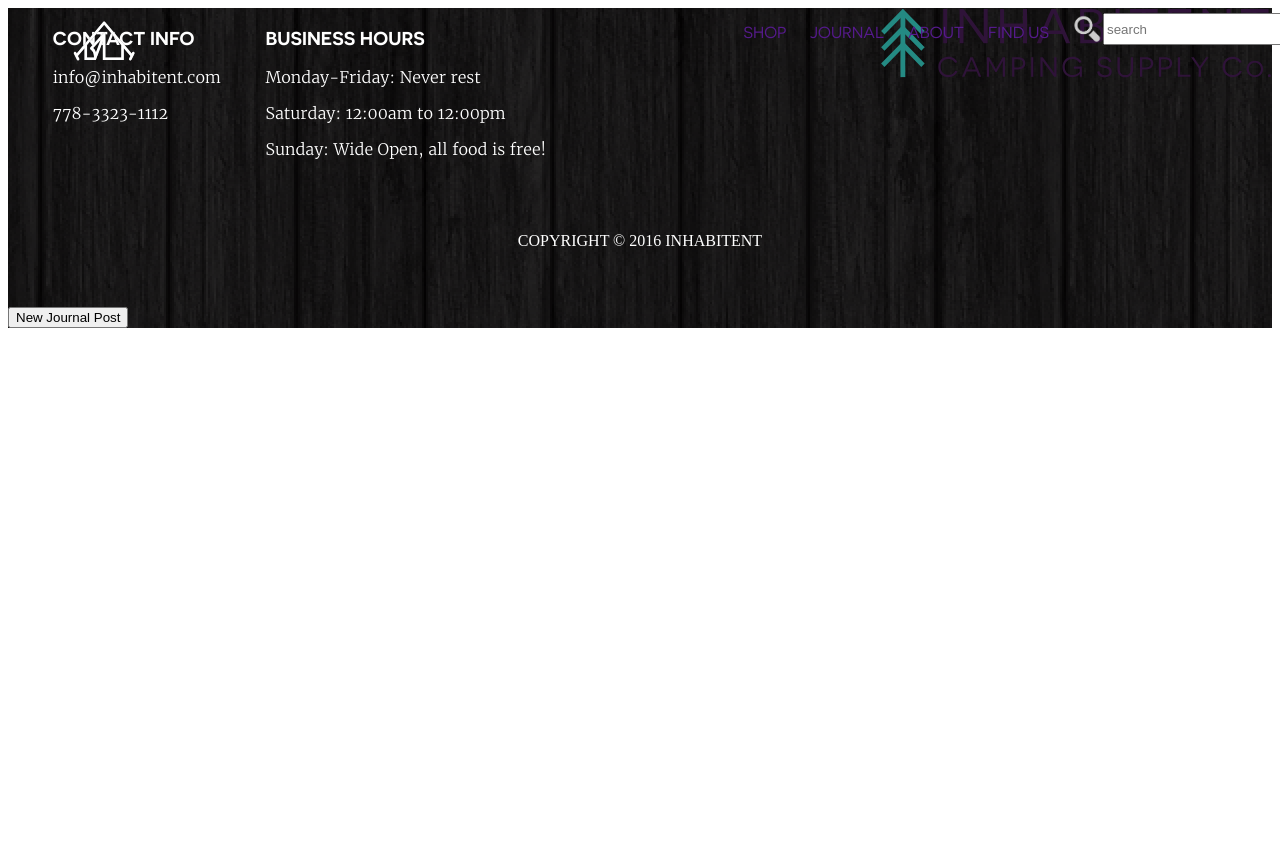
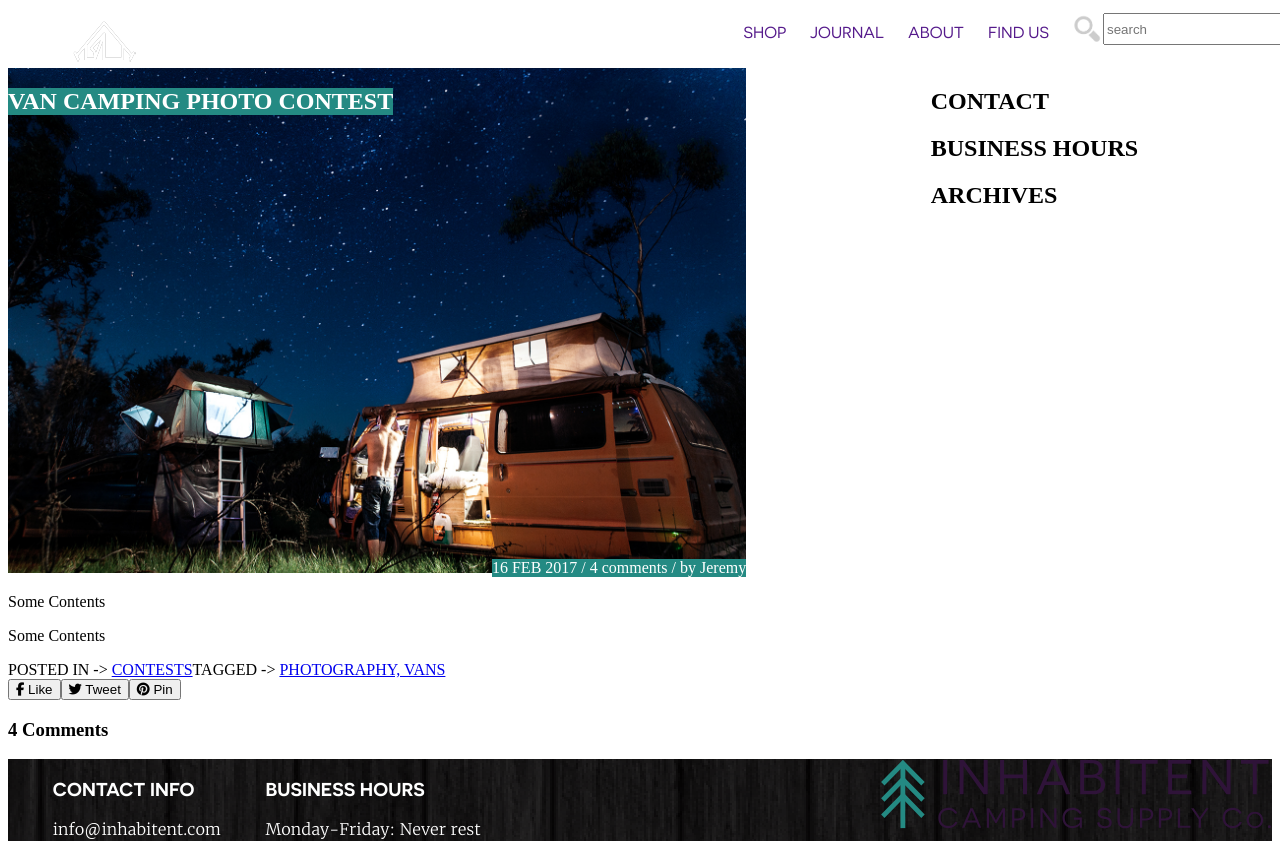
Before and after one commit to HoverEagle2016/RA-Project03-Cohabitent, an Angular app: page / in a window 1280 px wide. Shown: the top 841 px of the page. Before the commit the page ends 800 px from the top, so only its background shows below. Built offline with nearby package versions, Linux system fonts and the light colour scheme.

Commit message:
Set up single post component foundation.

```diff
--- a/src/app/components/journal/journal-entry/journal-entry.component.css
+++ b/src/app/components/journal/journal-entry/journal-entry.component.css
@@ -0,0 +1,39 @@
+.site-content{
+	display: flex;
+}
+
+.content-area {
+	width: 73%;
+}
+
+.widget-area {
+	width: 27%;
+	float: right;
+}
+.site-content {
+	padding-top: 60px;
+}
+
+.entry-header {
+	position: relative;
+	width: 80%;
+}
+
+.entry-title {
+		background-color: #248a83;
+		color: white;
+		position: absolute;
+		top: 0;
+}
+
+.entry-meta {
+	background-color: #248a83;
+	color: white;
+	position: absolute;
+	bottom: 0;
+	right: 0;
+}
+
+img {
+	width: 100%;
+}
--- a/src/app/components/journal/journal-entry/journal-entry.component.html
+++ b/src/app/components/journal/journal-entry/journal-entry.component.html
@@ -1,18 +1,76 @@
+<div id="content" class="site-content">
 
-	<div id="content">
-		<div id="primary">
+	<div id="primary" class="content-area">
 		<div id="main">
 			<article>
+				<header class="entry-header">
+					<img src="../../../../assets/images/blog-photos/van-camper.jpg">
+					<h1 class="entry-title">VAN CAMPING PHOTO CONTEST</h1>
+					<div class="entry-meta">
+						<span class="posted-on">16 FEB 2017</span>
+						 /
+						<span class="comments-link"> 4 comments</span>
+						 /
+						<span class="byline">by Jeremy </span>
+					</div>
+				</header> <!--entry-header -->
 
+				<div class="entry-content">
+					<p>Some Contents</p>
+					<p>Some Contents</p>
+				</div> <!--entry-content -->
+
+				<footer class="entry-footer">
+					<span class="category-link">POSTED IN ->
+						<a href="#">CONTESTS</a>
+					</span>
+					<span class="tags-link">TAGGED ->
+						<a href="#">PHOTOGRAPHY, VANS</a>
+					</span>
+					<div class="social-btns">
+
+						<button>
+							<i class="fa fa-facebook"></i>
+							Like
+						</button>
+						<button>
+							<i class="fa fa-twitter"></i>
+							Tweet
+						</button>
+						<button>
+							<i class="fa fa-pinterest"></i>
+							Pin
+						</button>
+
+					</div>
+
+				</footer> <!--entry-footer -->
 			</article>
 
 			<div id="comment">
+					<h3> 4 Comments</h3>
+					<ol class="comment-list">
+
+					</ol>
+					<div class="respond">
 
 					</div>
+			</div>  <!--Comment -->
 
 		</div>
-		</div>
-		<div id="secondary">
+	</div> <!--primary -->
+
+	<div id="secondary" class="widget-area">
+		<aside class="widget-contact">
+			<h2 class="widget-text">CONTACT</h2>
+		</aside>
+		<aside class="widget-biz">
+			<h2 class="widget-title">BUSINESS HOURS</h2>
+		</aside>
+		<aside class="widget-archives">
+			<h2 class="widget-title">ARCHIVES</h2>
+		</aside>
+
+	</div> <!--secondary -->
 
 </div>
-	</div>
--- a/src/index.html
+++ b/src/index.html
@@ -11,5 +11,6 @@
 <body>
   <inhab-root>Loading...</inhab-root>
   <script src="https://ajax.googleapis.com/ajax/libs/jquery/3.1.1/jquery.min.js"></script>
+  <script src="https://use.fontawesome.com/b6d7953a77.js"></script>
 </body>
 </html>
```
Lines whose indentation alone changed are shown as unchanged.
